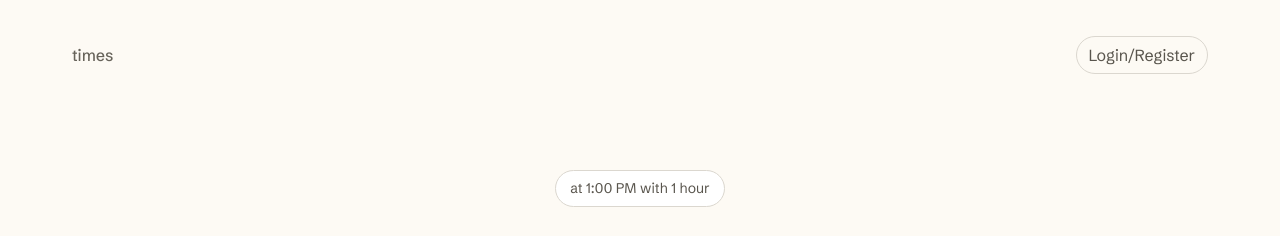
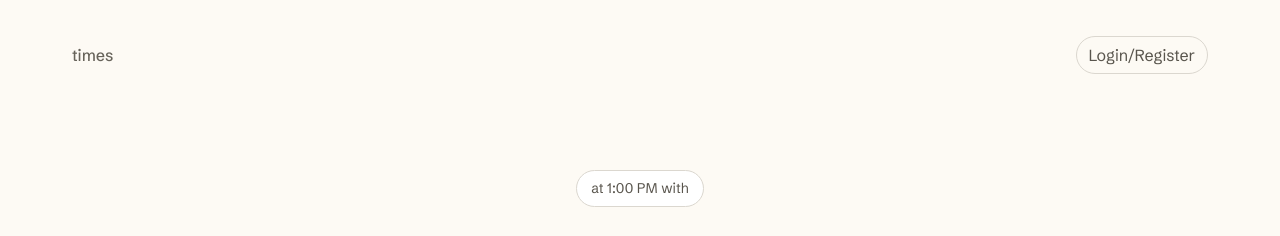
Before and after one commit to TheBen2005/startup, a React (Vite) app: page /info in a window 1280 px wide. Shown: the top 236 px of the page. Built offline with nearby package versions, Linux system fonts and the light colour scheme.

Commit message:
Passing state of info details to app so it can be used in payment page and ultimately in the email when "I paid" is pressed

```diff
--- a/src/app.jsx
+++ b/src/app.jsx
@@ -14,6 +14,7 @@ import { Info } from './info/info';
 export default function App() {
     const [selectedTutor, setSelectedTutor] = React.useState(null);
     const [selectedSlot, setSelectedSlot] = React.useState(null);
+    const [contactInfo, setContactInfo] = React.useState(null);
 
     return (
         <div className='body'>
@@ -24,9 +25,9 @@ export default function App() {
                     <Route path="/times" element={<Times tutor={selectedTutor} onSelectSlot = {setSelectedSlot}/>} exact />
                     <Route path="/signup" element={<Signup />} exact />
                     <Route path="/setavailability" element={<SetAvailability />} exact />
-                    <Route path="/payment" element={<Payment />} exact />
+                    <Route path="/payment" element={<Payment tutor={selectedTutor} slot={selectedSlot} contactInfo={contactInfo}/>} exact />
                     <Route path="/login" element={<Login />} exact />
-                    <Route path="/info" element={<Info tutor={selectedTutor} slot={selectedSlot}/>} exact />
+                    <Route path="/info" element={<Info tutor={selectedTutor} slot={selectedSlot} onSubmitInfo={setContactInfo}/>} exact />
                     <Route path='*' element={<NotFound />} />
                 </Routes>
                 <footer>
--- a/src/info/info.jsx
+++ b/src/info/info.jsx
@@ -1,10 +1,28 @@
+import React from 'react';
 import './info.css';
-import { NavLink, Link } from 'react-router-dom';
+import { NavLink, useNavigate } from 'react-router-dom';
 
-export function Info({tutor, slot}) {
+export function Info({tutor, slot, onSubmitInfo}) {
+    const [firstName, setFirstName] = React.useState('');
+    const [lastName, setLastName] = React.useState('');
+    const [email, setEmail] = React.useState('');
+    const [phoneNumber, setPhoneNumber] = React.useState('');
+    const navigate = useNavigate();
     let tutorName = '';
+    let slotDay = '';
+    let slotTime = '';
     if(tutor){
         tutorName = tutor.name;
+    }
+    if(slot){
+        slotDay = slot.day;
+        slotTime = slot.time;
+    }
+
+    function handleSubmit(e){
+        e.preventDefault();
+        onSubmitInfo({ firstName: firstName, lastName: lastName, email: email, phone: phoneNumber });
+        navigate('/payment');
     }
     return (
         <>
@@ -16,24 +34,24 @@ export function Info({tutor, slot}) {
             </header>
             <main className='info-main'>
                 {/* This message below saying "Monday Sep 22 at 1:00pm with Ben 1 hour", will be dynamic and based on the tutor, time selected, and date */}
-                <p className="booking-summary">{slot} at 1:00 PM with {tutorName} 1 hour</p>
+                <p className="booking-summary">{slotDay} at 1:00 PM with {tutorName} {slotTime}</p>
                 <h1>Your <span className="title-italics">details</span></h1>
-                <form method="get" action="/payment">
+                <form onSubmit={handleSubmit}>
                     <div>
                         <label htmlFor="firstName" className="form-label">First name</label>
-                        <input type="text" placeholder="Ben" id="firstName" name="firstName" className="form-control" />
+                        <input type="text" placeholder="Ben" id="firstName" name="firstName" className="form-control" value={firstName} onChange={(e) => setFirstName(e.target.value)} />
                     </div>
                     <div>
                         <label htmlFor="lastName" className="form-label">Last name</label>
-                        <input type="text" placeholder="Myers" id="lastName" name="lastName" className="form-control" />
+                        <input type="text" placeholder="Myers" id="lastName" name="lastName" className="form-control" value={lastName} onChange={(e) => setLastName(e.target.value)} />
                     </div>
                     <div>
                         <label htmlFor="email" className="form-label">Email address</label>
-                        <input type="email" placeholder="example.email@outlook.com" id="email" name="email" className="form-control" />
+                        <input type="email" placeholder="example.email@outlook.com" id="email" name="email" className="form-control" value={email} onChange={(e) => setEmail(e.target.value)} />
                     </div>
                     <div>
                         <label htmlFor="number" className="form-label">Phone number</label>
-                        <input type="tel" placeholder="555-652-9282" id="number" name="number" className="form-control" />
+                        <input type="tel" placeholder="555-652-9282" id="number" name="number" className="form-control" value={phoneNumber} onChange={(e) => setPhoneNumber(e.target.value)} />
                     </div>
                     <p className="appointment-text">Only used for appointment reminders.</p>
                     <button type="submit" className="btn btn-primary btn-lg rounded-pill book-button-space w-100">Continue to payment</button>
--- a/src/times/times.jsx
+++ b/src/times/times.jsx
@@ -74,7 +74,7 @@ export function Times({ tutor, onSelectSlot }) {
                 {selectedTime &&<div id="selection-bar" className="alert alert-success alert-dismissible text-start payment-complete" role="status">
                     <p className="paid-success-color">{chosenDay.title} at {selectedTime}</p>
                     <p className="tutor-contact-message">60 minutes with {tutorName}</p>
-                    <Link to="/info" className="btn btn-primary rounded-pill book-button-space" on Click={() => onSelectSlot({ day: chosenDay.title, time: selectedTime})}>Continue</Link>
+                    <Link to="/info" className="btn btn-primary rounded-pill book-button-space" onClick={() => onSelectSlot({ day: chosenDay.title, time: selectedTime})}>Continue</Link>
                     {/* This eventually won't be present all of the time, but is a dynamic message that will appear at the bottom after a time is selected. */}
                 </div>}
 
```
